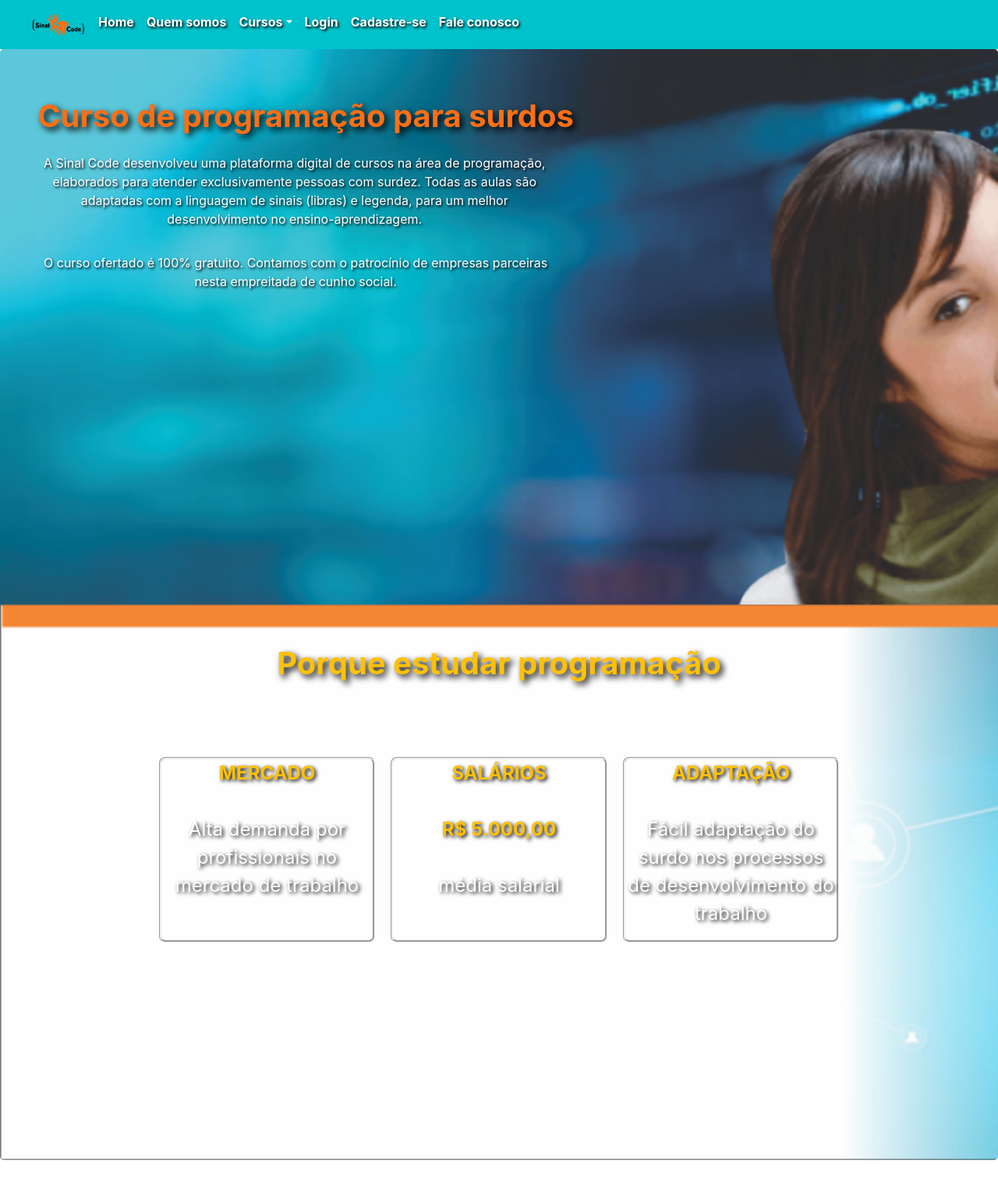
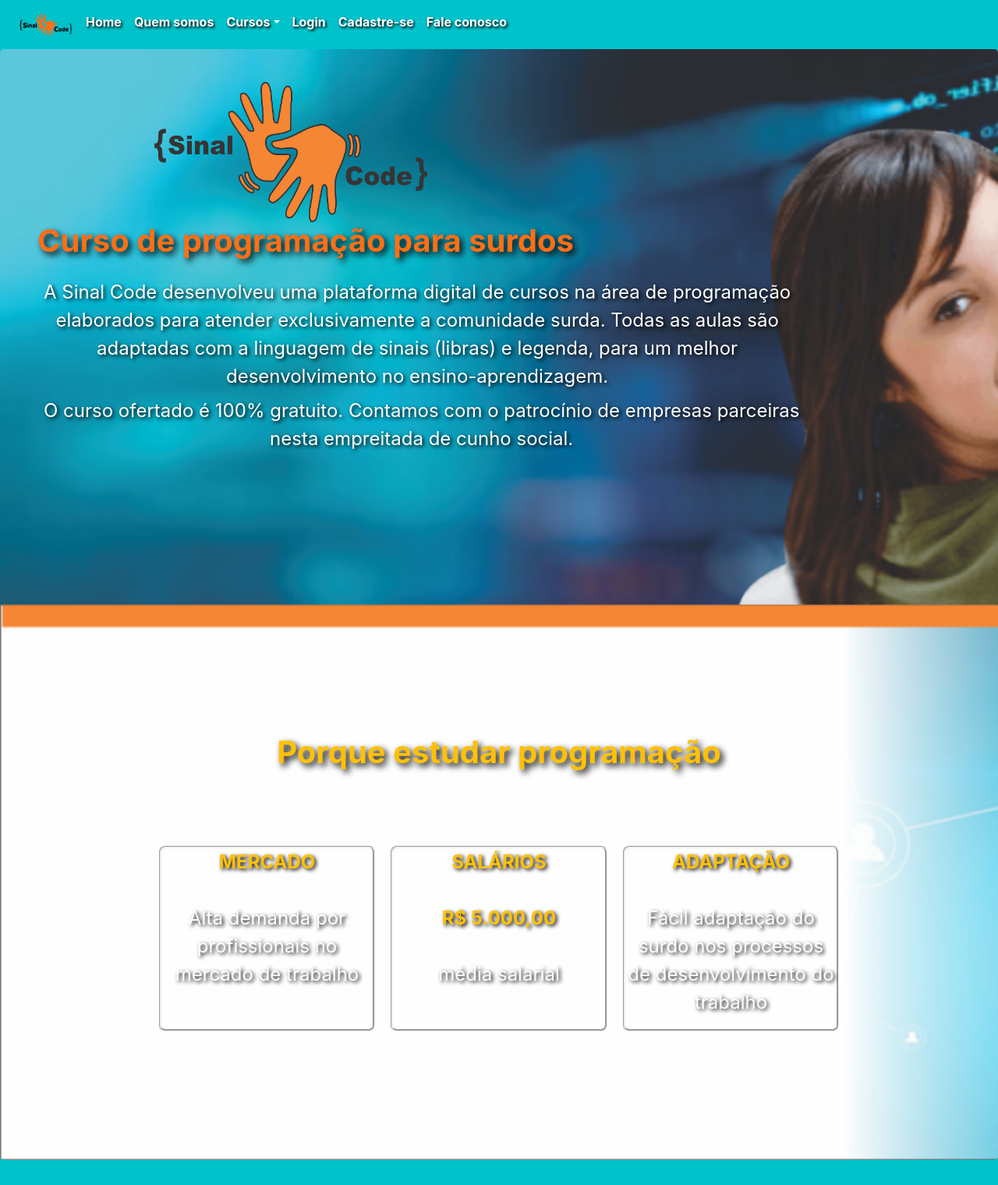
Before and after one commit to FabiMacedo/Projeto_Squad2_Trabalho_RecodePro, a PHP site: page / in a window 1280 px wide. Shown: the whole page at 78% size. Run offline with PHP 8.4, Linux system fonts and the light colour scheme.

Commit message:
Identando os códigos

```diff
--- a/Projeto_Squad2_Trabalho_RecodePro/css/global.css
+++ b/Projeto_Squad2_Trabalho_RecodePro/css/global.css
@@ -3,6 +3,7 @@
     margin:0;
     padding: 0;
 }
+
 nav{
     background-color: rgb(0, 194, 203);
 }
--- a/Projeto_Squad2_Trabalho_RecodePro/css/home.css
+++ b/Projeto_Squad2_Trabalho_RecodePro/css/home.css
@@ -1,17 +1,26 @@
+body{
+    background-color: rgb(0, 194, 203);
+}
 .jumbotron{
     height: 1425px;
     background-image: url('../imagens/banner_home4.png');
     background-size: cover;
 }
 
+.jumbotron img{
+    width: 350px;
+    height: 180px;
+    margin-top: -70px;
+    margin-left: 150px;
+}
+
 .jumbotron h1{
-    margin-top: -50px;
     color: rgb(255, 111, 22);
     font-weight: bold;
     text-shadow: black 0.1em 0.1em 0.2em;
 }
 .jumbotron p{
-    font-size: 16px;
+    font-size: 24px;
     text-shadow: black 0.1em 0.1em 0.2em;
 }
 
--- a/Projeto_Squad2_Trabalho_RecodePro/index.php
+++ b/Projeto_Squad2_Trabalho_RecodePro/index.php
@@ -13,20 +13,15 @@
     <link rel="stylesheet" href="https://stackpath.bootstrapcdn.com/bootstrap/4.1.3/css/bootstrap.min.css" integrity="sha384-MCw98/SFnGE8fJT3GXwEOngsV7Zt27NXFoaoApmYm81iuXoPkFOJwJ8ERdknLPMO" crossorigin="anonymous">
 
 </head>
-<body>
+<body style="background: rgb(0, 194, 203)">
     <nav class="navbar navbar-expand-lg">
-        <a class="navbar-brand" href="#"><!-- Navbar --></a>
-        <button class="navbar-toggler" type="button" data-toggle="collapse" data-target="#conteudoNavbarSuportado" aria-controls="conteudoNavbarSuportado" aria-expanded="false" aria-label="Alterna navegação">
-            <span class="navbar-toggler-icon"></span>
-        </button>
-
         <div class="collapse navbar-collapse" id="conteudoNavbarSuportado">
             <ul class="navbar-nav mr-auto">
                 <li class="nav-item active">
-                    <a class="nav-link" href="index.php"><img src="./imagens/logosinal.jpg" width="70px"><span class="sr-only">(página atual)</span></a>
+                    <a class="nav-link" href="index.php"><img src="./imagens/logosinal.jpg" width="70px"></a>
                 </li>
                 <li class="nav-item active">
-                    <a class="nav-link" href="index.php">Home <span class="sr-only">(página atual)</span></a>
+                    <a class="nav-link" href="index.php">Home</a>
                 </li>
                 <li class="nav-item">
                     <a class="nav-link" href="quemsomos.php">Quem somos</a>
@@ -51,27 +46,19 @@
                     <a class="nav-link" href="faleconosco.php">Fale conosco</a>
                 </li>
             </ul>
-           <!--  <form class="form-inline my-2 my-lg-0 ">
-                <input class="form-control mr-sm-2" type="search" placeholder="Pesquisar" aria-label="Pesquisar">
-                <button class="btn text-ligth btn-info my-2 my-sm-0" type="submit">Pesquisar</button>
-            </form> -->
         </div>
     </nav>
+
     <main>
         <div class="jumbotron">
             <div class="text-white text-left pt-5 px-3 " >
+                <img class="d-flex" src="./imagens/logoft.png">
                 <h1 class="h4-responsive mb-4">Curso de programação para surdos</h1>
-                    <p class="d-flex mx-2 mb-2 text-center">A Sinal Code desenvolveu uma plataforma digital
-                        de cursos na área de programação,<br> elaborados para atender exclusivamente
-                        pessoas com surdez. Todas as aulas são<br>adaptadas com a linguagem de sinais (libras) e legenda,
-                        para um melhor<br>desenvolvimento no ensino-aprendizagem.</p>
-                    <br>
-                    <p class="d-flex mx-2 mb-4 text-center">O curso ofertado é 100% gratuito. Contamos com o patrocínio de
-                        empresas parceiras <br> nesta empreitada de cunho social.</p>
+                <p class="d-flex mx-2 mb-2 text-center">A Sinal Code desenvolveu uma plataforma digital de cursos na área de programação<br>elaborados para atender exclusivamente a comunidade surda. Todas as aulas são<br>adaptadas com a linguagem de sinais (libras) e legenda, para um melhor<br>desenvolvimento no ensino-aprendizagem.</p>
+                <p class="d-flex mx-2 mb-4 text-center">O curso ofertado é 100% gratuito. Contamos com o patrocínio de empresas parceiras <br>nesta empreitada de cunho social.</p>
             </div>
 
-            <br><br><br><br><br><br><br><br><br><br><br><br><br><br><br><br><br><br>
-
+            <br><br><br><br><br><br><br><br><br><br><br><br>
 
             <div class="text-white text-left pt-5 px-3" >
                 <h1 class="h1-responsive mb-5 text-center text-warning">Porque estudar programação</h1>
```
Also changed, not shown: Projeto_Squad2_Trabalho_RecodePro/cadastro.php (+4 -33 lines), Projeto_Squad2_Trabalho_RecodePro/cadastro_usuario.php (+5 -31 lines), Projeto_Squad2_Trabalho_RecodePro/cursos.php (+6 -15 lines), Projeto_Squad2_Trabalho_RecodePro/faleconosco.php (+4 -28 lines), Projeto_Squad2_Trabalho_RecodePro/home.php (+7 -20 lines), Projeto_Squad2_Trabalho_RecodePro/login.php (+4 -19 lines), Projeto_Squad2_Trabalho_RecodePro/login_usuario.php (+1 -14 lines), Projeto_Squad2_Trabalho_RecodePro/quemsomos.php (+4 -13 lines), Projeto_Squad2_Trabalho_RecodePro/registros.php (+5 -9 lines), Projeto_Squad2_Trabalho_RecodePro/imagens/logoft.png (added). Lines whose indentation alone changed are shown as unchanged.
